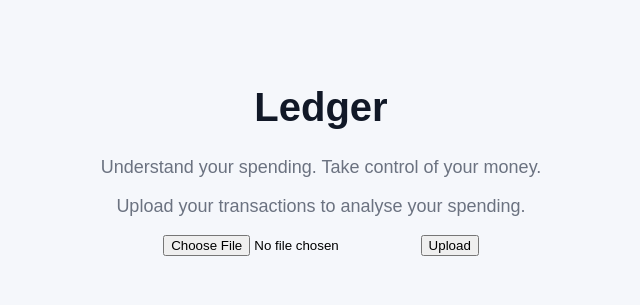
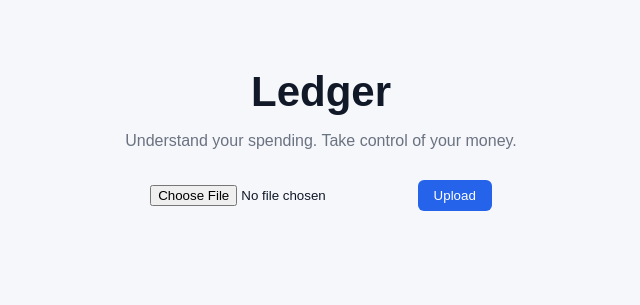
Before and after one commit to samyuthak-projects/ledger, a Flask app: page / in a window 1280 px wide. Shown: the top 305 px of the page, without its empty margins (319-959 px from the left). Run offline with Flask 3, Linux system fonts and the light colour scheme.

Commit message:
Improve UI and styling for Ledger

```diff
--- a/static/style.css
+++ b/static/style.css
@@ -1,16 +1,79 @@
 body {
+  margin: 0;
   font-family: Arial, sans-serif;
   background: #f5f7fb;
+  color: #111827;
+}
+
+.container {
+  max-width: 800px;
+  margin: auto;
+  padding: 40px 20px;
   text-align: center;
-  padding: 50px;
 }
 
 h1 {
-  font-size: 40px;
-  color: #111827;
+  font-size: 42px;
+  margin-bottom: 10px;
 }
 
-p {
+.subtitle {
   color: #6b7280;
-  font-size: 18px;
+  margin-bottom: 30px;
 }
+
+/* UPLOAD BOX */
+
+.upload-box {
+  margin-bottom: 30px;
+}
+
+.upload-box input {
+  margin-right: 10px;
+}
+
+.upload-box button {
+  padding: 8px 16px;
+  background: #2563eb;
+  color: white;
+  border: none;
+  border-radius: 6px;
+  cursor: pointer;
+}
+
+.upload-box button:hover {
+  background: #1e40af;
+}
+
+/* TABLE */
+
+table {
+  width: 100%;
+  border-collapse: collapse;
+  margin-top: 20px;
+}
+
+td {
+  border: 1px solid #e5e7eb;
+  padding: 10px;
+}
+
+tr:first-child {
+  background: #e0e7ff;
+  font-weight: bold;
+}
+
+/* INSIGHTS */
+
+.insights {
+  list-style: none;
+  padding: 0;
+  margin-top: 20px;
+}
+
+.insights li {
+  background: #eef2ff;
+  margin-bottom: 10px;
+  padding: 12px;
+  border-radius: 8px;
+}
--- a/templates/index.html
+++ b/templates/index.html
@@ -6,11 +6,11 @@
 </head>
 <body>
 
+<div class = "container">
     <h1>Ledger</h1>
-<p>Understand your spending. Take control of your money.</p>
-<p>Upload your transactions to analyse your spending.</p>
+    <p class = "subtitle">Understand your spending. Take control of your money.</p>
 
-<form method="POST" enctype="multipart/form-data">
+    <form method="POST" enctype="multipart/form-data" class = "upload-box">
         <input type="file" name="file">
         <button type="submit">Upload</button>
     </form>
@@ -30,12 +30,14 @@
 
     {% if insights %}
         <h2>Insights</h2>
-  <ul>
+        <ul class = "insights">
             {% for insight in insights %}
                 <li>{{ insight }}</li>
             {% endfor %}
         </ul>
     {% endif %}
 
+</div>
+
 </body>
 </html>
```
Lines whose indentation alone changed are shown as unchanged.
